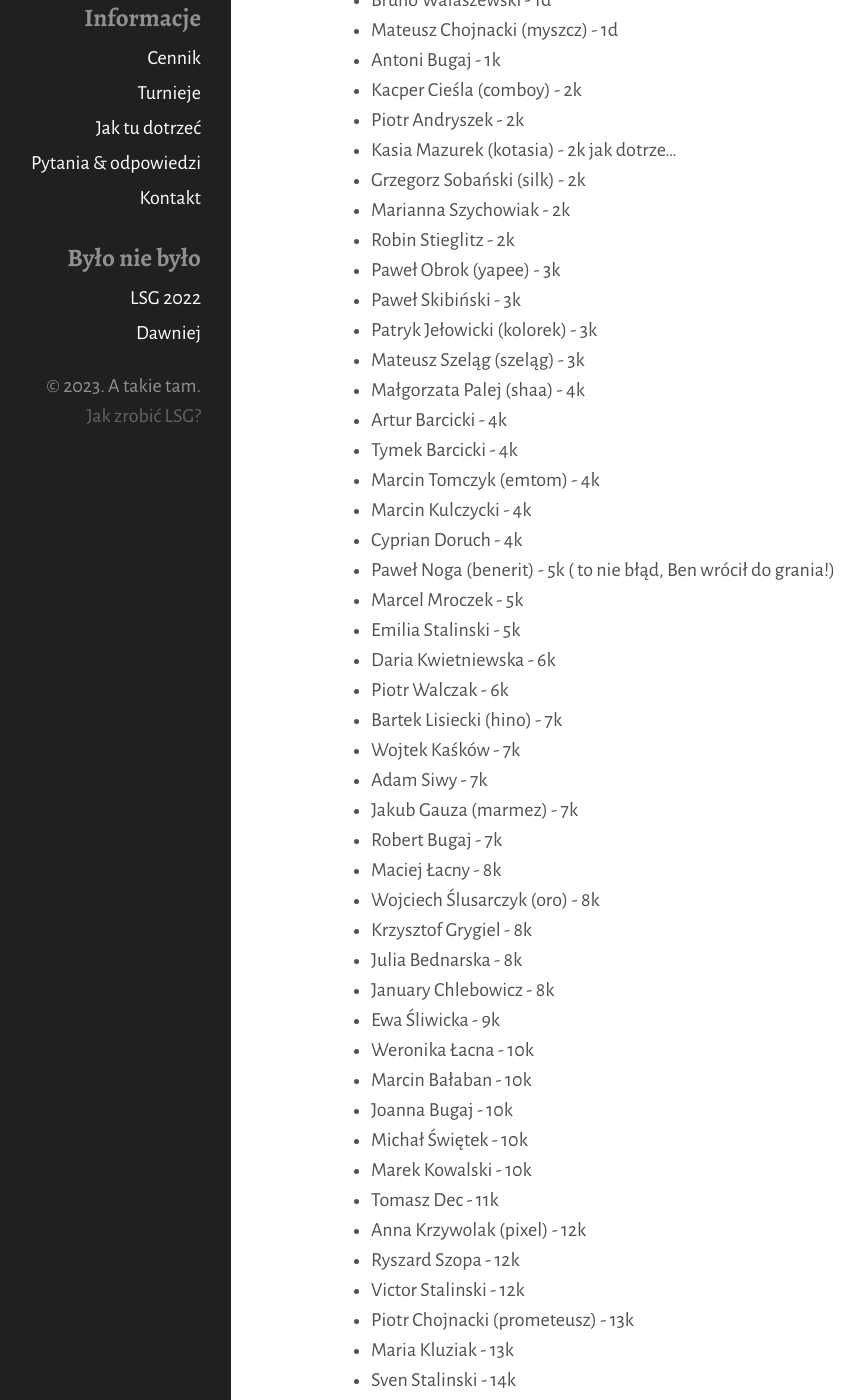
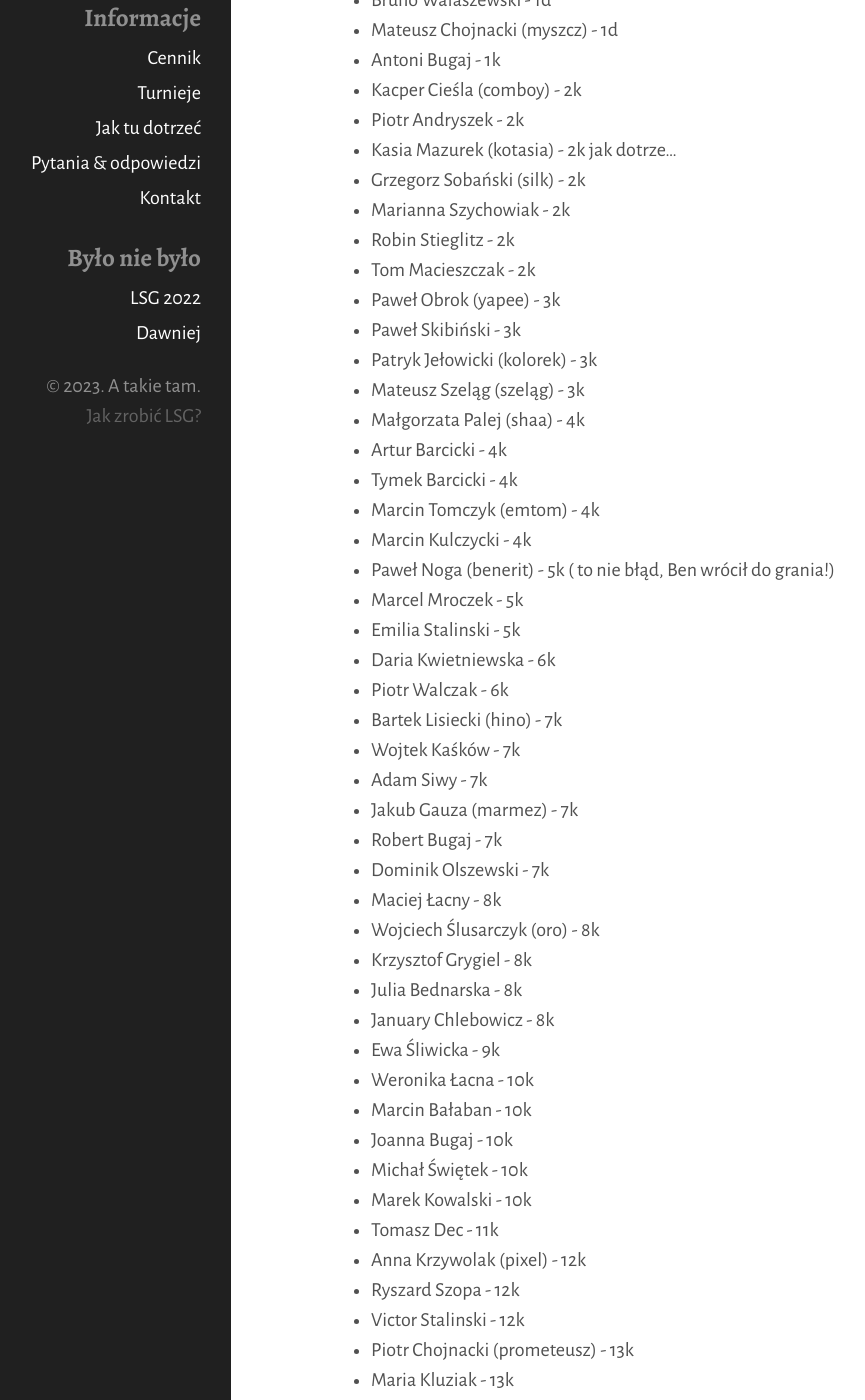
Before and after one commit to tasuki/lsg, a Jekyll site: the page built from zarejestrowani.md, in a window 1280 px wide and 1400 px high, scrolled down 515 px. Shown: the whole window, without its empty margins (129-994 px from the left). Built offline with Jekyll 4.4.1, drawn with Linux system fonts in a browser that asks for light colours; some of the changed text lies outside the part shown.

Commit message:
Update zarejestrowani.md

```diff
--- a/zarejestrowani.md
+++ b/zarejestrowani.md
@@ -27,6 +27,7 @@ Zarejestrowani uczestnicy, mniej więcej według stopnia:
 - Grzegorz Sobański (silk) - 2k
 - Marianna Szychowiak - 2k
 - Robin Stieglitz - 2k
+- Tom Macieszczak - 2k
 - Paweł Obrok (yapee) - 3k
 - Paweł Skibiński - 3k
 - Patryk Jełowicki (kolorek) - 3k
@@ -36,7 +37,6 @@ Zarejestrowani uczestnicy, mniej więcej według stopnia:
 - Tymek Barcicki - 4k
 - Marcin Tomczyk (emtom) - 4k
 - Marcin Kulczycki - 4k
-- Cyprian Doruch - 4k
 - Paweł Noga (benerit) - 5k  ( to nie błąd, Ben wrócił do grania!)
 - Marcel Mroczek - 5k
 - Emilia Stalinski - 5k
@@ -47,6 +47,7 @@ Zarejestrowani uczestnicy, mniej więcej według stopnia:
 - Adam Siwy - 7k
 - Jakub Gauza (marmez) - 7k
 - Robert Bugaj - 7k
+- Dominik Olszewski - 7k
 - Maciej Łacny - 8k
 - Wojciech Ślusarczyk (oro) - 8k
 - Krzysztof Grygiel - 8k
```
Also changed, not shown: other parts of zarejestrowani.md (+4 -0 lines).
